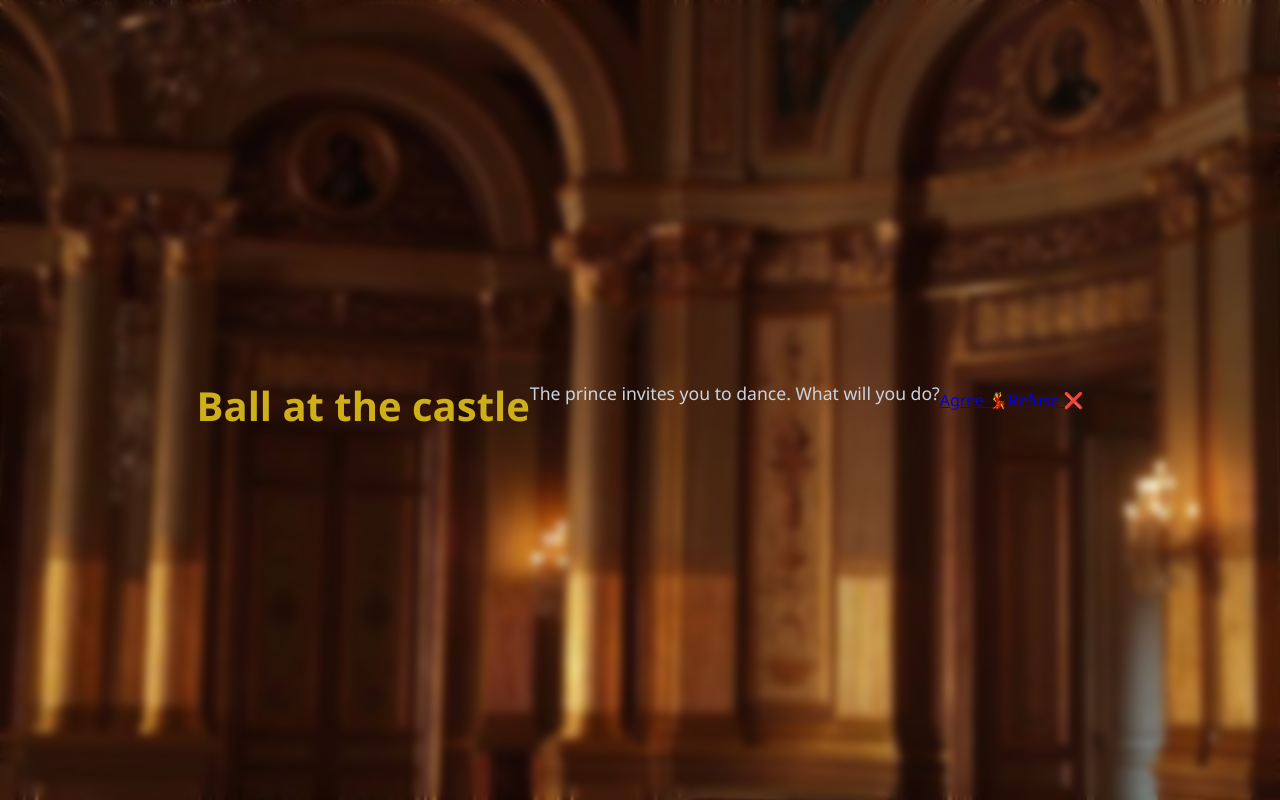
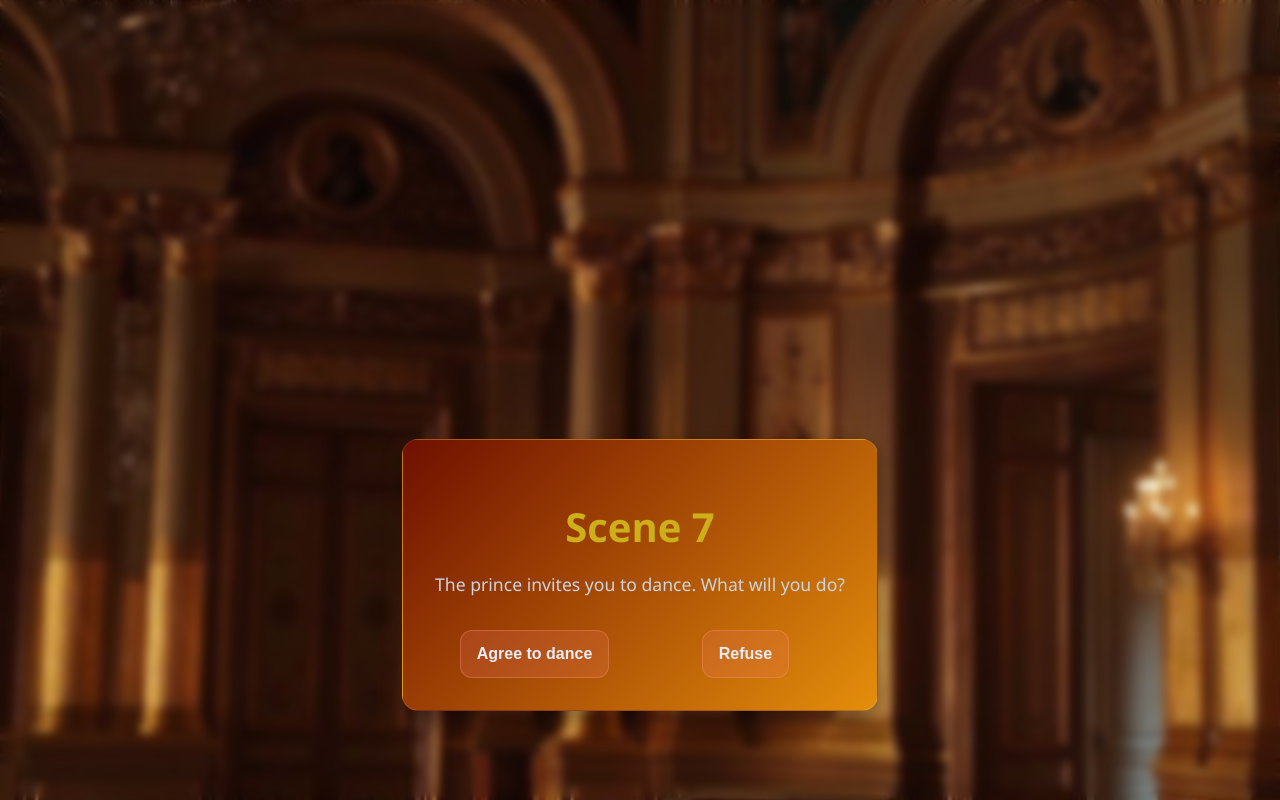
Before and after one commit to mavisges1/WEB, a plain HTML site: page 7page.html in a window 1280 px wide. Drawn offline with Linux system fonts and the light colour scheme; files whose address does not match are found by name.

Commit message:
7page.html

```diff
--- a/7page.html
+++ b/7page.html
@@ -1,16 +1,22 @@
 <!DOCTYPE html>
-<html lang="eng">
+<html lang="en">
 <head>
-  <meta charset="UTF-8">
-  <title>page7</title>
-  <link rel="stylesheet" href="style.css">
+    <meta charset="UTF-8">
+    <meta name="viewport" content="width=device-width, initial-scale=1.0">
+    <title>page7</title>
+    <link rel="stylesheet" href="style.css">
 </head>
 <body>
-  <h1>Ball at the castle</h1>
-  <p>The prince invites you to dance. What will you do?</p>
+    <main id="main" class="container1">
+        <h1>Scene 7</h1>
+        <p id="scene-text">
+            The prince invites you to dance. What will you do?
+        </p>
 
-  <a href="8pagehappyend.html">Agree 💃</a>
-  <br>
-  <a href="8pagebadend.html">Refuse ❌</a>
+        <div class="choices">
+            <a href="8pagehappyend.html"><button class="btn-choice" data-choice="A" id="choiceA">Agree to dance</button></a>
+            <a href="8pagebadend.html"><button class="btn-choice" data-choice="B" id="choiceB">Refuse</button></a>
+        </div>
+    </main>
 </body>
 </html>
```
